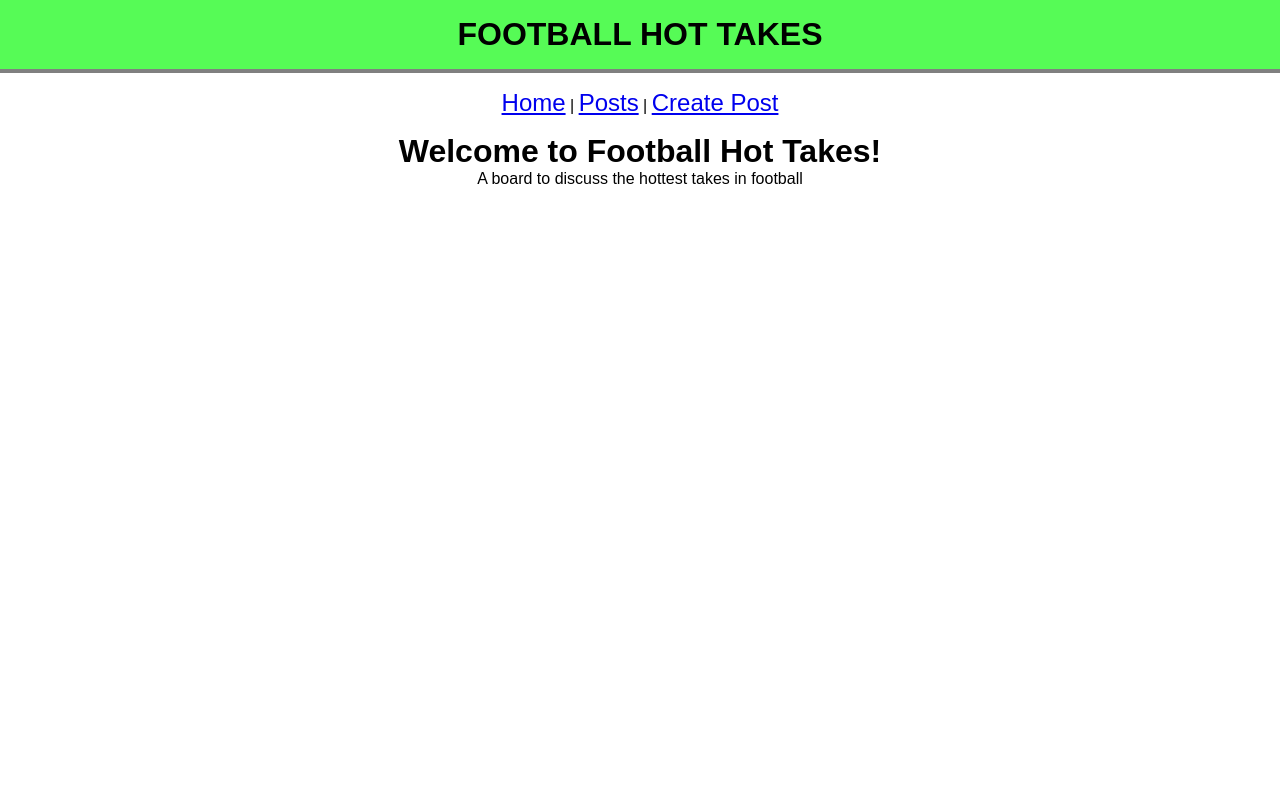
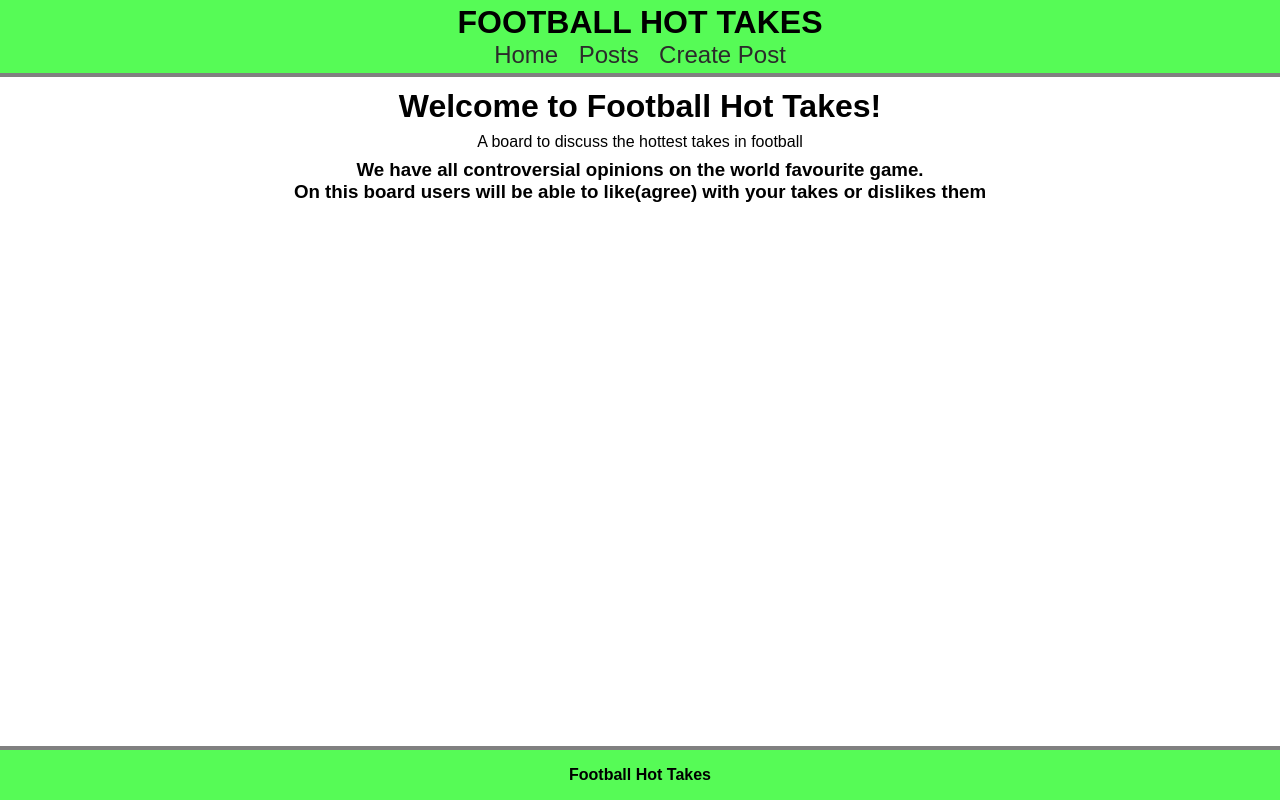
Before and after one commit to MauroT11/FootballTakes, a React (Vite) app in the folder client/: page / in a window 1280 px wide. Built offline with nearby package versions, Linux system fonts and the light colour scheme; a web font is replaced by a local one.

Commit message:
dynamic pages working successfully

```diff
--- a/client/src/App.css
+++ b/client/src/App.css
@@ -3,9 +3,36 @@ header {
     width: 100vw;
     display: flex;
     justify-content: center;
+    padding: 0.25rem 0;
+    border-bottom: 4px solid gray;
+    /* margin-bottom: 1rem; */
+    position: fixed;
+    display: flex;
+    flex-direction: column;
+    align-items: center;
+}
+
+footer {
+    background-color: rgb(86, 251, 86);
+    width: 100vw;
+    display: flex;
+    justify-content: center;
     padding: 1rem 0;
-    border-bottom: 4px solid gray;
-    margin-bottom: 1rem;
+    border-top: 4px solid gray;
+    /* margin-bottom: 1rem; */
+    position: fixed;
+    bottom: 0%;
+}
+
+a {
+    color: rgb(43, 43, 43);
+    text-decoration: none;
+    margin: 0 0.5rem;
+}
+
+
+a:hover {
+    text-decoration: underline;
 }
 
 .navLinks {
@@ -18,31 +45,59 @@ header {
     justify-content: center;
     align-items: center;
     width: 100vw;
-    margin-top: 1rem;
+    margin-top: 5.5rem;
+    margin-bottom: 5rem;
 }
 
 .pageHeader {
     font-size: 2rem;
 }
 
+#homeGuidelines {
+    display: flex;
+    flex-direction: column;
+    text-align: center;
+    gap: 0.5rem;
+    max-width: 50rem;
+}
+
 /* POST PAGE */
 #postBoard {
-    /* display: flex;
-    gap: 1rem;
-    margin-top: 1rem; */
-    display: grid;
-    grid-template-columns: repeat(3, 2fr);
-    gap: 1rem;
+    /* display: grid;
+    grid-template-columns: repeat(4, 2fr); */
+    gap: 1.5rem;
     margin-top: 1rem;
+
+    display: flex;
+    flex-wrap: wrap;
+    justify-content: center;
+    align-items: center;
 }
 
 .postsDiv {
     display: flex;
     flex-direction: column;
-    gap: 1rem;
+    gap: 0.5rem;
     border: 3px solid black;
     border-radius: 1rem;
     padding: 0.5rem 1rem;
+    max-width: 20rem;
+    text-align: center;
+}
+
+.postBtn {
+    padding: 0 0.25rem;
+    border-radius: 0.75rem;
+    max-width: 4rem;
+    max-height: 3rem;
+}
+
+.delete {
+    background-color: red;
+}
+
+.delete:active {
+    background-color: darkred;
 }
 
 /* CREATE POST PAGE */
@@ -76,3 +131,23 @@ label {
 button {
     background-color: greenyellow;
 }
+
+button:active {
+    background-color: green;
+}
+
+/* POST DETAILS */
+
+#postDetails {
+    display: flex;
+    flex-direction: column;
+    align-items: center;
+    gap: 0.5rem;
+    margin-top: 1rem;
+}
+
+#postBtns {
+    display: flex;
+    gap: 1rem;
+    justify-content: center;
+}
--- a/client/src/App.jsx
+++ b/client/src/App.jsx
@@ -1,10 +1,12 @@
 import './App.css'
-import { Route, Routes, Link} from "react-router-dom"
+import { Route, Routes} from "react-router-dom"
 import Posts from './pages/Posts'
 import Header from './components/Header'
 import Home from './pages/Home'
 import NotFound from './pages/NotFound'
 import NewPost from './pages/NewPost'
+import Footer from './components/Footer'
+import PostDetails from './pages/PostDetails'
 
 function App() {
 
@@ -13,16 +15,16 @@ function App() {
   return (
     <>
     <Header />
-      <nav>
-        <Link to='/home' className='navLinks'>Home</Link> | <Link to='/posts' className='navLinks'>Posts</Link> | <Link to='/newPost' className='navLinks'>Create Post</Link>
-      </nav>
+
       <Routes>
         <Route path='/' element={<Home />} />
         <Route path='*' element={<NotFound />} />
         <Route path='/posts' element={<Posts serverURL={serverURL} />} />
+        <Route path='/posts/:id' element={<PostDetails serverURL={serverURL} />} />
         <Route path='/newPost' element={<NewPost serverURL={serverURL} />} />
 
       </Routes>
+      <Footer />
     </>
   )
 }
--- /dev/null
+++ b/client/src/components/Footer.jsx
@@ -0,0 +1,8 @@
+export default function Footer() {
+
+    return(
+        <footer>
+            <h4>Football Hot Takes</h4>
+        </footer>
+    )
+}
--- a/client/src/components/Header.jsx
+++ b/client/src/components/Header.jsx
@@ -1,7 +1,12 @@
+import { Link } from "react-router-dom"
+
 export default function Header() {
     return (
         <header>
             <h1>FOOTBALL HOT TAKES</h1>
+            <nav>
+        <Link to='/' className='navLinks'>Home</Link> <Link to='/posts' className='navLinks'>Posts</Link> <Link to='/newPost' className='navLinks'>Create Post</Link>
+      </nav>
         </header>
     )
 }
--- a/client/src/pages/Home.jsx
+++ b/client/src/pages/Home.jsx
@@ -1,8 +1,15 @@
 export default function Home() {
     return (
         <div className="mainDiv">
-            <h2 className="pageHeader">Welcome to Football Hot Takes!</h2>
-            <p>A board to discuss the hottest takes in football</p>
+            <div id="homeGuidelines">
+                <h2 className="pageHeader">Welcome to Football Hot Takes!</h2>
+                <p>A board to discuss the hottest takes in football</p>
+                <h3>We have all controversial opinions on the world favourite game.
+                    <br />
+                    On this board users will be able to like(agree) with your takes or dislikes them
+                </h3>
+
+            </div>
         </div>
     )
 }
--- a/client/src/pages/NewPost.jsx
+++ b/client/src/pages/NewPost.jsx
@@ -44,12 +44,6 @@ export default function NewPost(serverURL) {
     async function handlePost(e) {
         e.preventDefault();
 
-        // setCats(form)
-        // const formData = new FormData(form)
-        // const newPost = Object.fromEntries(formData)
-
-        // console.log(newPost)
-
         let results = await fetch(`${serverURL.serverURL}create`, {
             method: 'POST',
             mode: 'cors',
@@ -74,7 +68,7 @@ export default function NewPost(serverURL) {
             <form onSubmit={handlePost}>
                 <div>
                     <label htmlFor="title">Title:</label>
-                <input type="text" name="title" id="title" onChange={handleChange}/>
+                <input type="text" name="title" id="title" onChange={handleChange} maxLength={50}/>
                 </div>
                 <div>
                     <label htmlFor="categorySelect">Select category</label>
@@ -82,8 +76,8 @@ export default function NewPost(serverURL) {
                     </select>
                 </div>
                 <div>
-                    <label htmlFor="title">Content:</label>
-                <textarea name="content" id="content" cols="30" rows="10" onChange={handleChange}></textarea>
+                    <label htmlFor="title">Content (MAX 200 CHAR):</label>
+                <textarea name="content" id="content" cols="30" rows="6" onChange={handleChange} maxLength={1000}></textarea>
                 </div>
                 <button type="submit">Create Post</button>
             </form>
--- /dev/null
+++ b/client/src/pages/PostDetails.jsx
@@ -0,0 +1,43 @@
+import { useLocation } from "react-router-dom"
+
+export default function PostDetails(serverURL) {
+
+    const post = useLocation()
+
+    // WHEN BUTTON GETS PRESSED THE ID AND LIKE OF THE POST INCREASES AND UPDATES POST ON DB
+    async function handleLikes(id, likes) {
+        console.log('liked')
+
+        let like = likes + 1
+
+        let results = await fetch(`${serverURL.serverURL}like`, {
+            method: 'PUT',
+            mode: 'cors',
+            headers : {
+                'Accept': 'application/json',
+                'Content-Type': 'application/json',
+            },
+            body: JSON.stringify({ id, like })
+        });
+        console.log(results)
+    }
+
+    async function handleDelete() {
+        console.log('DELETE')
+    }
+
+    return (
+        <div id="postDetails">
+            {/* <h1>POST DETAILS</h1> */}
+            <h1>{post.state.title}</h1>
+            <h3>{post.state.category}</h3>
+            <p>{post.state.content}</p>
+            <h4>{post.state.likes} Like(s)</h4>
+            <div id="postBtns">
+                <button className="postBtn" onClick={() => handleLikes(post.state.id, post.state.likes)}>👍</button>
+                {/* <button className="postBtn" onClick={() => handleLikes(post.id, post.likes)}>👎</button> */}
+                <button className="postBtn delete" onClick={handleDelete}>🗙</button>
+            </div>
+        </div>
+    )
+}
--- a/client/src/pages/Posts.jsx
+++ b/client/src/pages/Posts.jsx
@@ -1,4 +1,5 @@
 import { useEffect, useState } from "react";
+import { Link } from 'react-router-dom'
 
 export default function Posts(serverURL) {
 
@@ -10,6 +11,7 @@ export default function Posts(serverURL) {
         getPosts()
     }, [])
 
+    // GETS ALL POSTS FROM DB TO DISPLAY
     async function getPosts() {
         let data = await fetch(`${serverURL.serverURL}posts`);
         let results = await data.json();
@@ -20,42 +22,18 @@ export default function Posts(serverURL) {
     let displayPosts = posts.map((post) => (
         <div className="postsDiv" key={posts.id}>
             <h3>{post.title}</h3>
-            <p>{post.category}</p>
-            <p>{post.content}</p>
-            <p>{post.likes}</p>
+            <h4>{post.category}</h4>
+            <h5>{post.likes} Like(s)</h5>
+            <div id="postBtnDiv">
+                <Link to={`/posts/${post.id}`} state={post}>
+                    <button>View Post</button>
+                </Link>
+                {/* <button className="postBtn delete" onClick={handleDelete}>🗙</button> */}
+            </div>
+
         </div>
     ))
 
-    // async function displayPosts() {
-    //     let posts = await getPosts();
-    //     console.log(posts);
-
-    //     postBoard.innerHTML= '';
-
-    //     posts.forEach(post => {
-    //         let postsDiv = document.createElement('div');
-    //         let title = document.createElement('h3');
-    //         let content = document.createElement('p');
-    //         let likes =  document.createElement('p');
-    //         let category = document.createElement('p');
-
-    //         postsDiv.setAttribute('class', 'postsDiv');
-    //         title.textContent = post.title;
-    //         content.textContent = post.content;
-    //         likes.textContent = `👍${post.likes}`;
-    //         category.textContent = `Category: ${post.category}`;
-
-    //         postsDiv.appendChild(title);
-    //         postsDiv.appendChild(category);
-    //         postsDiv.appendChild(content);
-    //         postsDiv.appendChild(likes);
-
-    //         postBoard.appendChild(postsDiv);
-    //     });
-
-    // }
-
-    // displayPosts()
 
     return (
         <div className="mainDiv">
```
Also changed, not shown: 1 other file (tests, documents, lock files or other folders).
